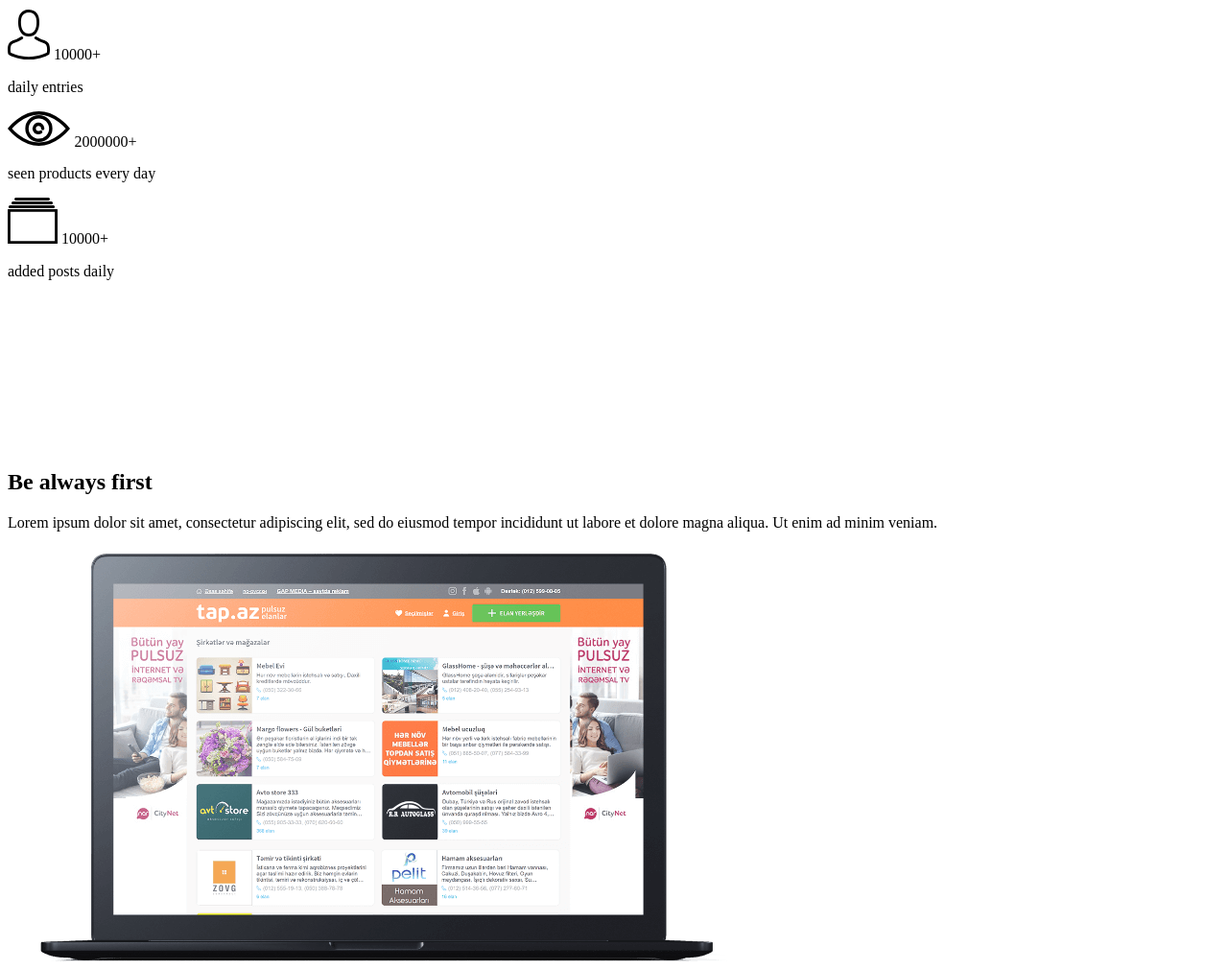
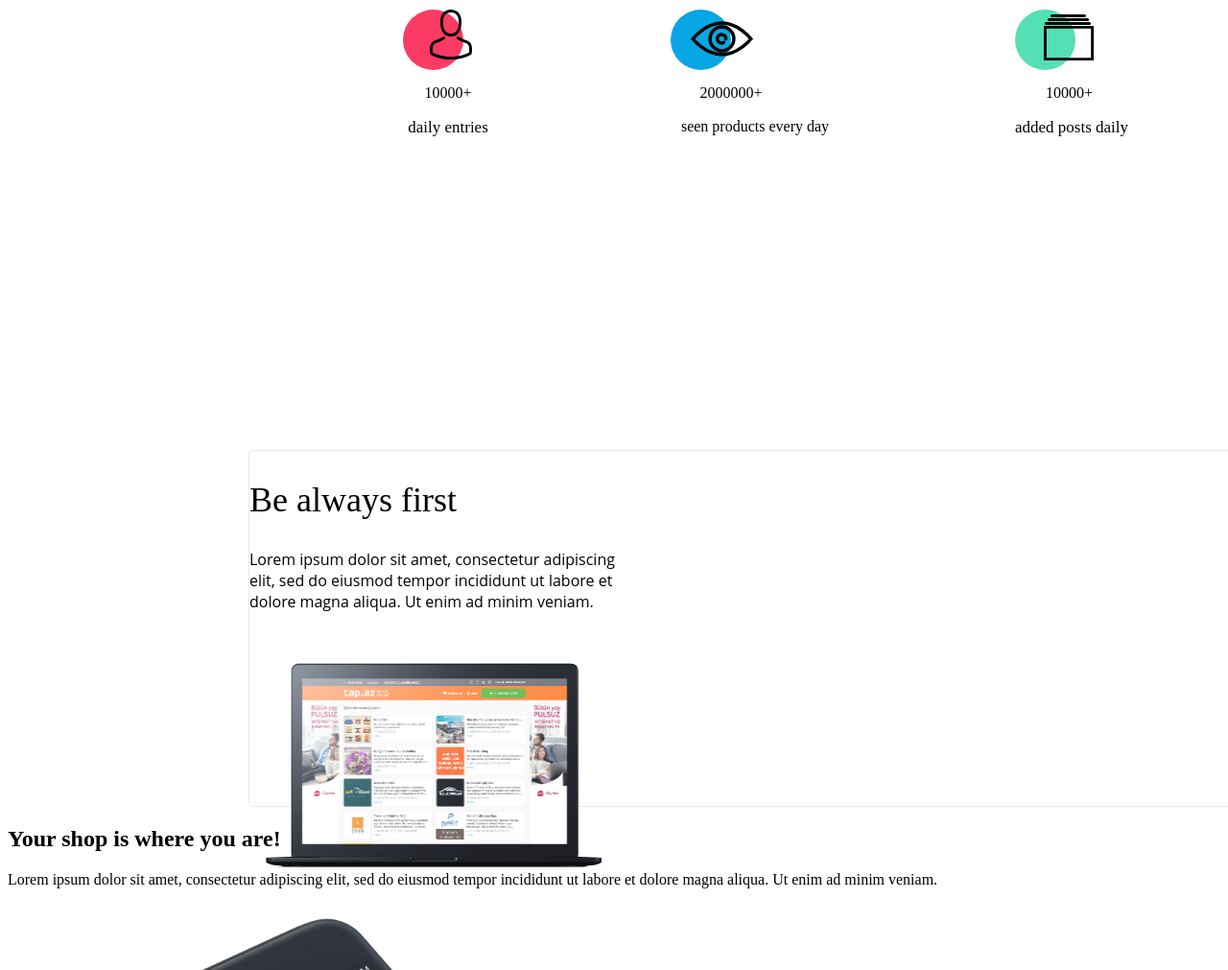
Before and after one commit to kstarowicz/BestShop, a plain HTML site: page index.html in a window 1280 px wide. Shown: the part 1080-2091 px from the top of the page at 96% size. Drawn offline with Linux system fonts and the light colour scheme.

Commit message:
first advert

```diff
--- a/index.html
+++ b/index.html
@@ -15,7 +15,7 @@
         <h2 class="logo">BestShop</h2>
         <nav class="menu">
             <ul class="menu_list">
-                <li>WHY US</li>
+                <li class="why_us">WHY US</li>
                 <li>BENEFITS</li>
                 <li>PRICES</li>
                 <li>CONTACT</li>
@@ -36,17 +36,24 @@
         <h2 class="popularity_section_text">The most popular sales platform in country</h2>
         <div class="popularity_three_columns">
             <div class="popularity_first_column">
-                <img src="assets/Person.svg" alt="person" class="first_picture_popularity_section">
+                <div class="statistics_circle1">
+                    <img src="assets/Person.svg" alt="person" class="first_picture_popularity_section">
+                </div>
+
                 <a class="number_first_column">10000+</a>
                 <p class="text_first_column">daily entries</p>
             </div>
             <div class="popularity_second_column">
-                <img src="assets/Eye.svg" alt="eye" class="second_picture_popularity_section">
+                <div class="statistics_circle2">
+                    <img src="assets/Eye.svg" alt="eye" class="second_picture_popularity_section">
+                </div>
                 <a class="number_second_column">2000000+</a>
                 <p class="text_second_column">seen products every day</p>
             </div>
             <div class="popularity_third_column">
-                <img src="assets/Catalog.svg" alt="catalog" class="third_picture_popularity_section">
+                <div class="statistics_circle3">
+                    <img src="assets/Catalog.svg" alt="catalog" class="third_picture_popularity_section">
+                </div>
                 <a class="number_third_column">10000+</a>
                 <p class="text_third_column">added posts daily</p>
             </div>
@@ -59,7 +66,9 @@
                 <h2 class="first_header_advert_section">Be always first</h2>
                 <p class="first_paragraph_advert_section">Lorem ipsum dolor sit amet, consectetur adipiscing elit, sed do eiusmod tempor incididunt ut labore et dolore magna aliqua. Ut enim ad minim veniam.</p>
             </div>
-            <img src="assets/Macbook.png" alt="macbook" class="first_picture_advert_section">
+            <div class="right_first_advert">
+                <img src="assets/Macbook.png" alt="macbook" class="first_picture_advert_section">
+            </div>
         </div>
         <div class="second_advert">
             <div class="right_second_advert">
--- a/main.css
+++ b/main.css
@@ -25,18 +25,19 @@
     list-style: none;
     margin-left: 668px;
     margin-top: 28px;
-    width: 60px;
     height: 15px;
     text-align: center;
     font: normal normal bold 11px/15px Open Sans;
-    letter-spacing: 3.28px;
+    letter-spacing: 3px;
     color: #000000;
     opacity: 1;
 }
 li{
     margin-left: 95px;
+}
 
-
+.why_us{
+    width: 70px;
 }
 
 .start_section{
@@ -86,19 +87,163 @@ h1{
     color: #000000;
     opacity: 1;
 }
-.popularity_three_columns{
+.statistics_circle1{
+    width:63px ;
+    height: 63px;
+    position:relative;
+    background: #FB3B64 0 0 no-repeat padding-box;
+    border-radius: 50%;
 
 }
 
+.statistics_circle2{
+    width: 63px;
+    height: 63px;
+    position: relative;
+    background: #08A6E4 0 0 no-repeat padding-box;
+    border-radius: 50%;
+}
+
+.statistics_circle3{
+    width: 63px;
+    height: 63px;
+    position: relative;
+    background: #55DFB4 0 0 no-repeat padding-box;
+    border-radius: 50%;
+
+
+}
+.popularity_three_columns{
+    display: flex;
+    flex-direction: row;
+    margin-left: 412px;
+    height: 140px;
+    opacity: 1;
+}
+
 .popularity_first_column{
+    width: 116px;
+    margin-right: 185px;
+
 
 }
 .first_picture_popularity_section{
+    width: 44px;
+    height: 52px;
+    margin-left: 28px;
+}
+.number_first_column{
+    display: flex;
+    justify-content: center;
+    padding-top: 15px;
+}
+.text_first_column{
+    text-align: center;
+    width: 94px;
+    font: normal normal normal 17px/20px Raleway;
+}
+.popularity_second_column{
+    width: 176px;
+    margin-right: 183px;
+}
+
+.second_picture_popularity_section{
+    width: 65px;
+    height: 37px;
+    margin-top: 12px;
+    margin-left: 21px;
+}
+.number_second_column{
+    display: flex;
+    justify-content: center;
+    padding-top: 15px;
+    margin-left: -50px;
+}
+.text_second_column{
+    text-align: center;
+    width: 176px;
+    font: normal normal normal 16px/19px Raleway;
+}
+
+.popularity_three_columns{
+    width: 163px;
+}
+.third_picture_popularity_section{
+    width: 52px;
+    height: 48px;
+    margin-top: 5px;
+    margin-left: 30px;
+}
+.number_third_column{
+    display: flex;
+    justify-content: center;
+    padding-top: 15px;
+    margin-left: -50px;
+}
+.text_third_column{
+    width: 163px;
+    height: 48px;
+    font: normal normal normal 17px/20px Raleway;
+}
+
+.advert_section{
+    height: 1395px;
+    width: 1626px;
+}
+
+.first_advert{
+    width: 1124px;
+    height: 370px;
+    border: 1px solid #E8E9ED;
+    border-radius: 5px;
+    opacity: 1;
+    margin-left: 251px;
 
 }
-.number_first_column{
+
+.left_first_advert{
+    width: 416px;
+    height: 188px;
+    /*margin-left: 36px;*/
+}
+
+.first_header_advert_section{
+    text-align: left;
+    font: normal normal normal 36px/42px Raleway;
+    color: #000000;
+    opacity: 1;
+}
+.first_paragraph_advert_section{
+    padding-right: 30px;
+    text-align: left;
+    font: normal normal normal 16px/22px Open Sans;
+    letter-spacing: 0px;
+}
+.right_first_advert{
+    width: 433px;
+    height: 294px;
+}
+
+.first_picture_advert_section{
+    width: 386px;
+    height: 219px;
+}
+
+.second_advert{
 
 }
-.text_first_column{
+
+.right_second_advert{
 
 }
+.second_header_advert_section{
+
+}
+
+.second_paragraph_advert_section{
+
+}
+
+.second_picture_popularity_section{
+
+}
```
